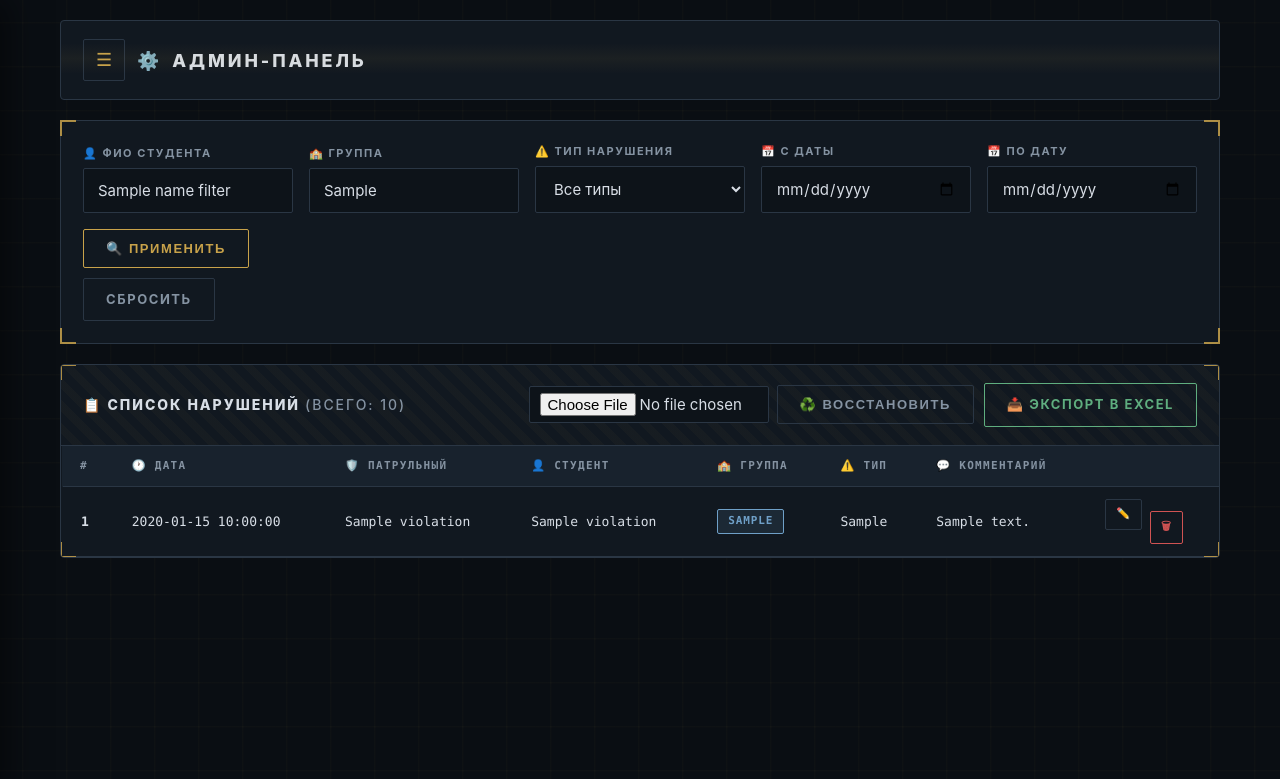
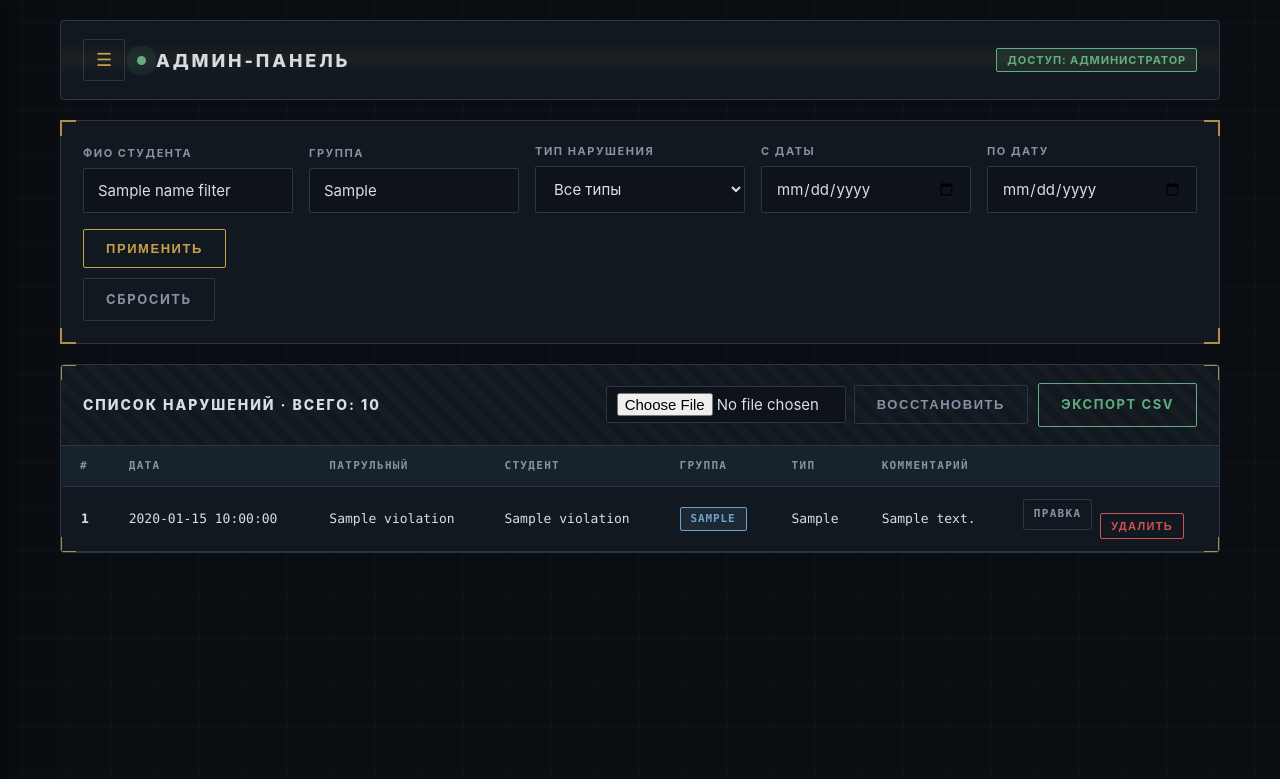
Before and after one commit to Anon2200/patrol-system, a FastAPI app: template templates/admin.html in a window 1280 px wide. Shown: the top 779 px of the page. Run offline with FastAPI, Linux system fonts and the light colour scheme; the template is opened without the code that fills it: most values are stand-ins (such as "Sample title", 1, 10 or a date in 2020).

Commit message:
Update admin.html

```diff
--- a/templates/admin.html
+++ b/templates/admin.html
@@ -14,22 +14,25 @@
         <div class="page-header">
             <div style="display: flex; align-items: center; gap: 12px;">
                 <button class="menu-toggle-inline" onclick="openSidebar()" title="Меню">☰</button>
-                <div class="page-title"><span>⚙️</span><span>Админ-панель</span></div>
+                <div class="page-title"><span class="status-dot"></span><span>Админ-панель</span></div>
+            </div>
+            <div class="nav-links">
+                <span class="badge badge-green">Доступ: администратор</span>
             </div>
         </div>
 
         <div class="filters-card">
             <form action="/admin" method="GET" class="filters-form">
                 <div class="form-group" style="margin: 0;">
-                    <label class="form-label" for="student_name">👤 ФИО студента</label>
+                    <label class="form-label" for="student_name">ФИО студента</label>
                     <input class="form-input" type="text" id="student_name" name="student_name" value="{{ name_filter }}" placeholder="Поиск...">
                 </div>
                 <div class="form-group" style="margin: 0;">
-                    <label class="form-label" for="group">🏫 Группа</label>
-                    <input class="form-input" type="text" id="group" name="group" value="{{ group_filter }}" placeholder="Напр. 205">
+                    <label class="form-label" for="group">Группа</label>
+                    <input class="form-input mono" type="text" id="group" name="group" value="{{ group_filter }}" placeholder="Напр. ЗЧС-205">
                 </div>
                 <div class="form-group" style="margin: 0;">
-                    <label class="form-label" for="violation_type">⚠️ Тип нарушения</label>
+                    <label class="form-label" for="violation_type">Тип нарушения</label>
                     <select class="form-select" id="violation_type" name="violation_type">
                         <option value="">Все типы</option>
                         {% for v_type in violation_types %}
@@ -38,15 +41,15 @@
                     </select>
                 </div>
                 <div class="form-group" style="margin: 0;">
-                    <label class="form-label" for="date_from">📅 С даты</label>
-                    <input class="form-input" type="date" id="date_from" name="date_from" value="{{ date_from_filter }}">
+                    <label class="form-label" for="date_from">С даты</label>
+                    <input class="form-input mono" type="date" id="date_from" name="date_from" value="{{ date_from_filter }}">
                 </div>
                 <div class="form-group" style="margin: 0;">
-                    <label class="form-label" for="date_to">📅 По дату</label>
-                    <input class="form-input" type="date" id="date_to" name="date_to" value="{{ date_to_filter }}">
+                    <label class="form-label" for="date_to">По дату</label>
+                    <input class="form-input mono" type="date" id="date_to" name="date_to" value="{{ date_to_filter }}">
                 </div>
                 <div class="filters-actions">
-                    <button type="submit" class="btn btn-primary">🔍 Применить</button>
+                    <button type="submit" class="btn btn-primary">Применить</button>
                     <a href="/admin" class="btn btn-secondary">Сбросить</a>
                 </div>
             </form>
@@ -54,13 +57,13 @@
 
         <div class="table-card">
             <div class="table-header">
-                <div class="table-title">📋 Список нарушений <span style="color: var(--muted); font-weight: 500;">(всего: {{ total }})</span></div>
+                <div class="table-title">Список нарушений · всего: {{ total }}</div>
                 <div style="display: flex; gap: 10px; flex-wrap: wrap; align-items: center;">
                     <form action="/admin/restore" method="POST" enctype="multipart/form-data" style="display: flex; gap: 8px; align-items: center;" onsubmit="return confirm('Восстановить записи из CSV-файла? Существующие дубликаты будут пропущены.');">
                         <input type="file" name="file" accept=".csv" class="form-input" style="max-width: 240px; padding: 6px 10px;">
-                        <button type="submit" class="btn btn-secondary">♻️ Восстановить</button>
+                        <button type="submit" class="btn btn-secondary">Восстановить</button>
                     </form>
-                    <a href="/admin/export?student_name={{ name_filter }}&group={{ group_filter }}&violation_type={{ type_filter }}&date_from={{ date_from_filter }}&date_to={{ date_to_filter }}" class="btn btn-success">📥 Экспорт в Excel</a>
+                    <a href="/admin/export?student_name={{ name_filter }}&group={{ group_filter }}&violation_type={{ type_filter }}&date_from={{ date_from_filter }}&date_to={{ date_to_filter }}" class="btn btn-success">Экспорт CSV</a>
                 </div>
             </div>
             <div class="table-wrapper">
@@ -68,12 +71,12 @@
                     <thead>
                         <tr>
                             <th><a class="th-link" href="{{ sort_urls['id'] }}"># {% if sort == 'id' %}{{ '↑' if dir == 'asc' else '↓' }}{% endif %}</a></th>
-                            <th><a class="th-link" href="{{ sort_urls['created_at'] }}">🕐 Дата {% if sort == 'created_at' %}{{ '↑' if dir == 'asc' else '↓' }}{% endif %}</a></th>
-                            <th><a class="th-link" href="{{ sort_urls['patrol_name'] }}">🛡️ Патрульный {% if sort == 'patrol_name' %}{{ '↑' if dir == 'asc' else '↓' }}{% endif %}</a></th>
-                            <th><a class="th-link" href="{{ sort_urls['student_name'] }}">👤 Студент {% if sort == 'student_name' %}{{ '↑' if dir == 'asc' else '↓' }}{% endif %}</a></th>
-                            <th><a class="th-link" href="{{ sort_urls['student_group'] }}">🏫 Группа {% if sort == 'student_group' %}{{ '↑' if dir == 'asc' else '↓' }}{% endif %}</a></th>
-                            <th><a class="th-link" href="{{ sort_urls['violation_type'] }}">⚠️ Тип {% if sort == 'violation_type' %}{{ '↑' if dir == 'asc' else '↓' }}{% endif %}</a></th>
-                            <th>💬 Комментарий</th>
+                            <th><a class="th-link" href="{{ sort_urls['created_at'] }}">Дата {% if sort == 'created_at' %}{{ '↑' if dir == 'asc' else '↓' }}{% endif %}</a></th>
+                            <th><a class="th-link" href="{{ sort_urls['patrol_name'] }}">Патрульный {% if sort == 'patrol_name' %}{{ '↑' if dir == 'asc' else '↓' }}{% endif %}</a></th>
+                            <th><a class="th-link" href="{{ sort_urls['student_name'] }}">Студент {% if sort == 'student_name' %}{{ '↑' if dir == 'asc' else '↓' }}{% endif %}</a></th>
+                            <th><a class="th-link" href="{{ sort_urls['student_group'] }}">Группа {% if sort == 'student_group' %}{{ '↑' if dir == 'asc' else '↓' }}{% endif %}</a></th>
+                            <th><a class="th-link" href="{{ sort_urls['violation_type'] }}">Тип {% if sort == 'violation_type' %}{{ '↑' if dir == 'asc' else '↓' }}{% endif %}</a></th>
+                            <th>Комментарий</th>
                             <th></th>
                         </tr>
                     </thead>
@@ -82,20 +85,20 @@
                         <tr>
                             <td><strong>{{ v.id }}</strong></td>
                             <td>{{ v.created_at }}</td>
-                            <td>{% if v.patrol_name == "АДМИНИСТРАТОР" %}<span class="badge badge-darkred">🔑 АДМИНИСТРАТОР</span>{% else %}{{ v.patrol_name }}{% endif %}</td>
+                            <td>{% if v.patrol_name == "АДМИНИСТРАТОР" %}<span class="badge badge-red">Администратор</span>{% else %}{{ v.patrol_name }}{% endif %}</td>
                             <td>
                                 {{ v.student_name }}
                                 {% if v.student_name in repeat_names %}
-                                <span class="badge badge-darkred">⚠️ рецидивист</span>
+                                <span class="badge badge-darkred">Рецидивист</span>
                                 {% endif %}
                             </td>
                             <td><span class="badge badge-blue">{{ v.student_group }}</span></td>
                             <td><span class="{{ get_badge_class(v.violation_type) }}">{{ v.violation_type }}</span></td>
                             <td>{{ v.comment or "—" }}</td>
                             <td style="white-space: nowrap;">
-                                <a href="/admin/edit/{{ v.id }}" class="btn btn-secondary btn-sm" title="Редактировать">✏️</a>
+                                <a href="/admin/edit/{{ v.id }}" class="btn btn-secondary btn-sm" title="Редактировать">Правка</a>
                                 <form style="display: inline;" action="/admin/delete/{{ v.id }}" method="POST" onsubmit="return confirm('Удалить запись?');">
-                                    <button type="submit" class="btn btn-danger btn-sm" title="Удалить">🗑</button>
+                                    <button type="submit" class="btn btn-danger btn-sm" title="Удалить">Удалить</button>
                                 </form>
                             </td>
                         </tr>
@@ -103,7 +106,7 @@
                         <tr>
                             <td colspan="8">
                                 <div class="empty-state">
-                                    <div class="empty-state-icon">📭</div>
+                                    <div class="empty-state-icon">∅</div>
                                     <div class="empty-state-text">Нарушения не найдены</div>
                                 </div>
                             </td>
@@ -115,7 +118,7 @@
             {% if pages > 1 %}
             <div class="pagination">
                 {% if prev_url %}<a href="{{ prev_url }}" class="btn btn-secondary">← Назад</a>{% endif %}
-                <span class="page-info">Стр. {{ page }} из {{ pages }}</span>
+                <span class="page-info">СТР. {{ page }} ИЗ {{ pages }}</span>
                 {% if next_url %}<a href="{{ next_url }}" class="btn btn-secondary">Вперёд →</a>{% endif %}
             </div>
             {% endif %}
```
